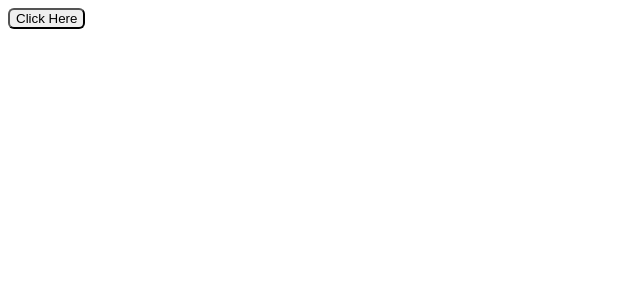
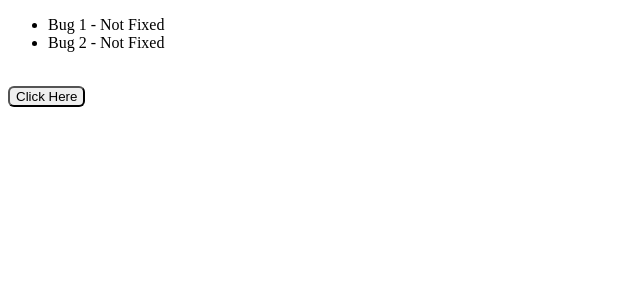
Before and after one commit to Ahnuf-Karim-Chowdhury/React-App-Basics, a React (Vite) app: page / in a window 1280 px wide. Shown: the top 300 px of the page, without its empty margins (0-640 px from the left). Built offline with nearby package versions, Linux system fonts and the light colour scheme.

Commit message:
Lesson 02 : Update Array with Immer

```diff
--- a/src/App.tsx
+++ b/src/App.tsx
@@ -1,28 +1,37 @@
 import { useState } from "react";
+import { produce } from 'immer';
 
 function App() {
-  const [tags, setTags] = useState(['HAPPY','CHEERFUL']);
+  const [bugs, setBugs] = useState([
+    { id: 1, title: 'Bug 1', fixed: false },
+    { id: 2, title: 'Bug 2', fixed: false },
+  ]);
 
   const handleClick = () => {
-    //Add
-    setTags([...tags,'adding this to the array'])
-
-    //Remove
-    setTags(tags.filter(tag => tag!='HAPPY'))
-
-    //Update
-    setTags(tags.map(tag => tag==='HAPPY' ? 'Happiness' : tag))
+    setBugs(produce(draft => {
+      const bug = draft.find(bug => bug.id === 1);
+      if (bug) bug.fixed = true;
+    }));
   };
-
 
   return (
     <div>
+      <ul>
+        {bugs.map(bug => (
+          <li key={bug.id}>
+            {bug.title} - {bug.fixed ? "Fixed" : "Not Fixed"}
+          </li>
+        ))}
+      </ul>
+      <br />
       <button onClick={handleClick} style={{ borderRadius: '6px', position: "fixed" }}>Click Here</button>
     </div>
   );
 }
 
 export default App;
+
+
 
 
 
```
